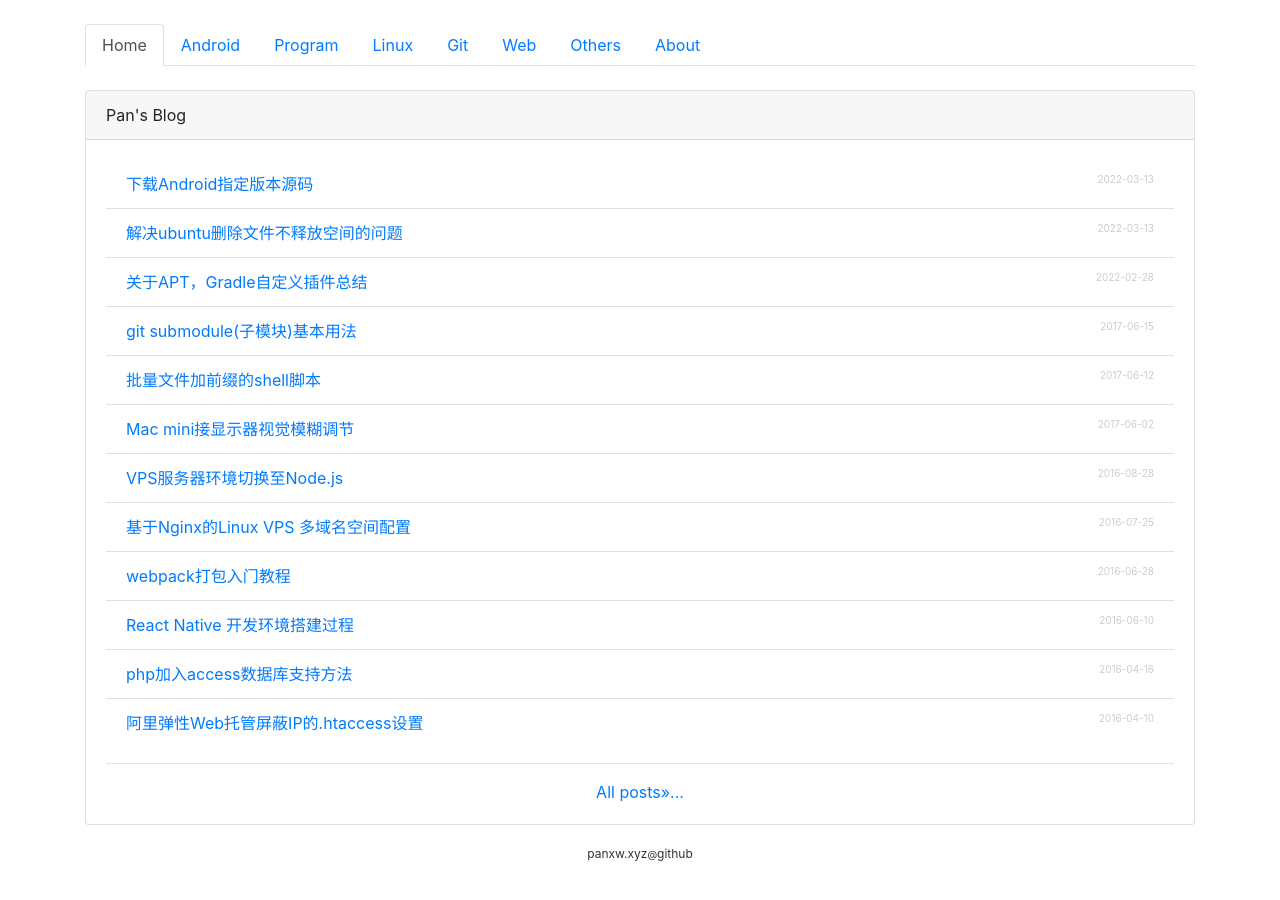
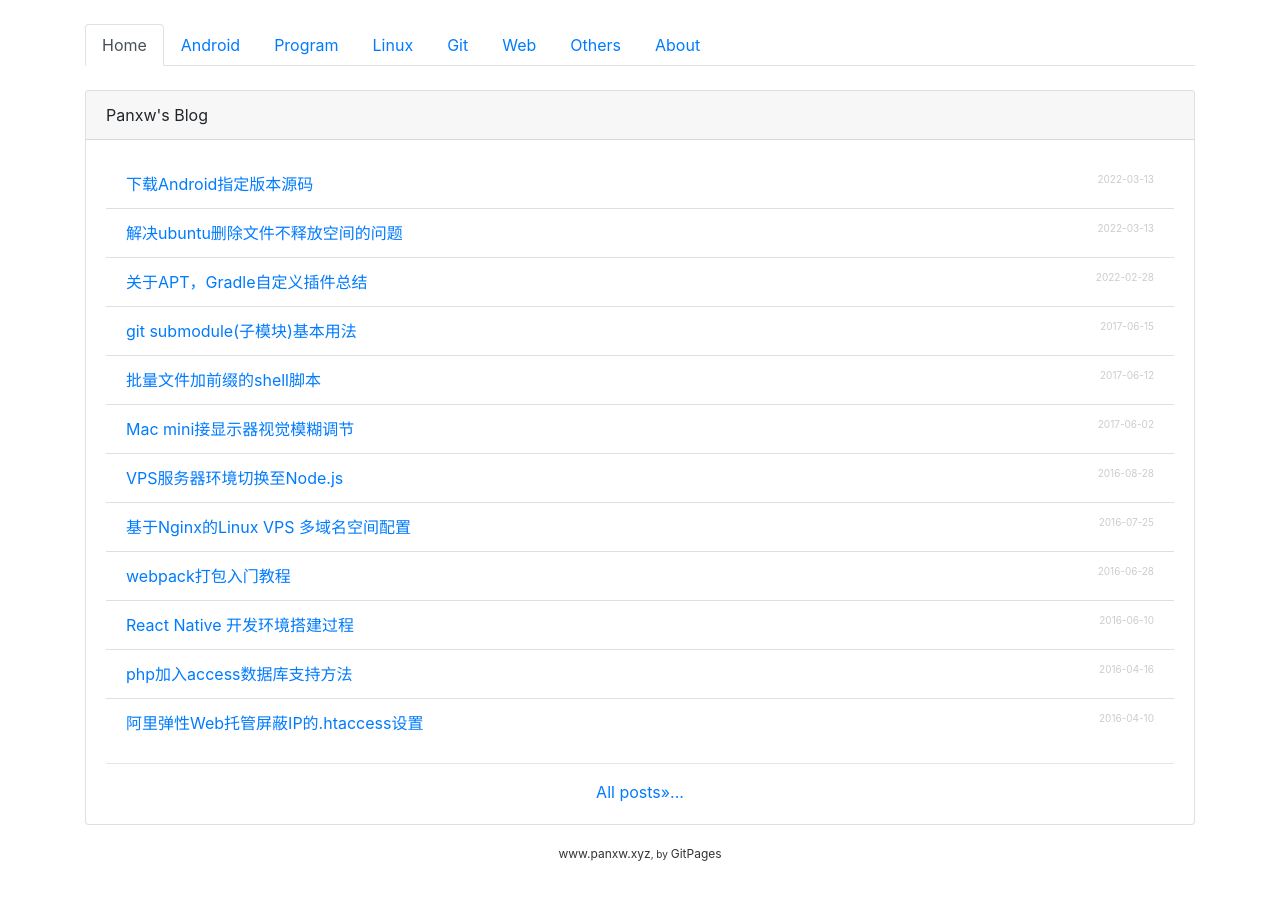
Before and after one commit to panxw/panxw.github.io, a Jekyll site: the page built from index.html, in a window 1280 px wide. Built offline with Jekyll 4.4.1, drawn with Linux system fonts in a browser that asks for light colours; the list of posts is cut into pages by our own code.

Commit message:
update footer

```diff
--- a/_layouts/default.html
+++ b/_layouts/default.html
@@ -16,7 +16,7 @@
       <br/>
       {{ content }}
        <div class="foot_area">
-	 <a href="https://www.panxw.xyz">panxw.xyz</a>@<a href="https://github.com/panxw/blog">github</a>
+	 <a href="https://www.panxw.xyz">www.panxw.xyz</a>, by <a href="https://github.com/panxw/blog">GitPages</a>
        </div>
     </div>
   </div>
--- a/index.html
+++ b/index.html
@@ -1,7 +1,7 @@
 ---
 layout: category
 category: Home
-title: Pan's Blog
+title: Panxw's Blog
 ---
     <ul class="list-group list-group-flush">
       {% for post in site.posts limit:12 %}
```
Also changed, not shown: about.md (+2 -0 lines).
